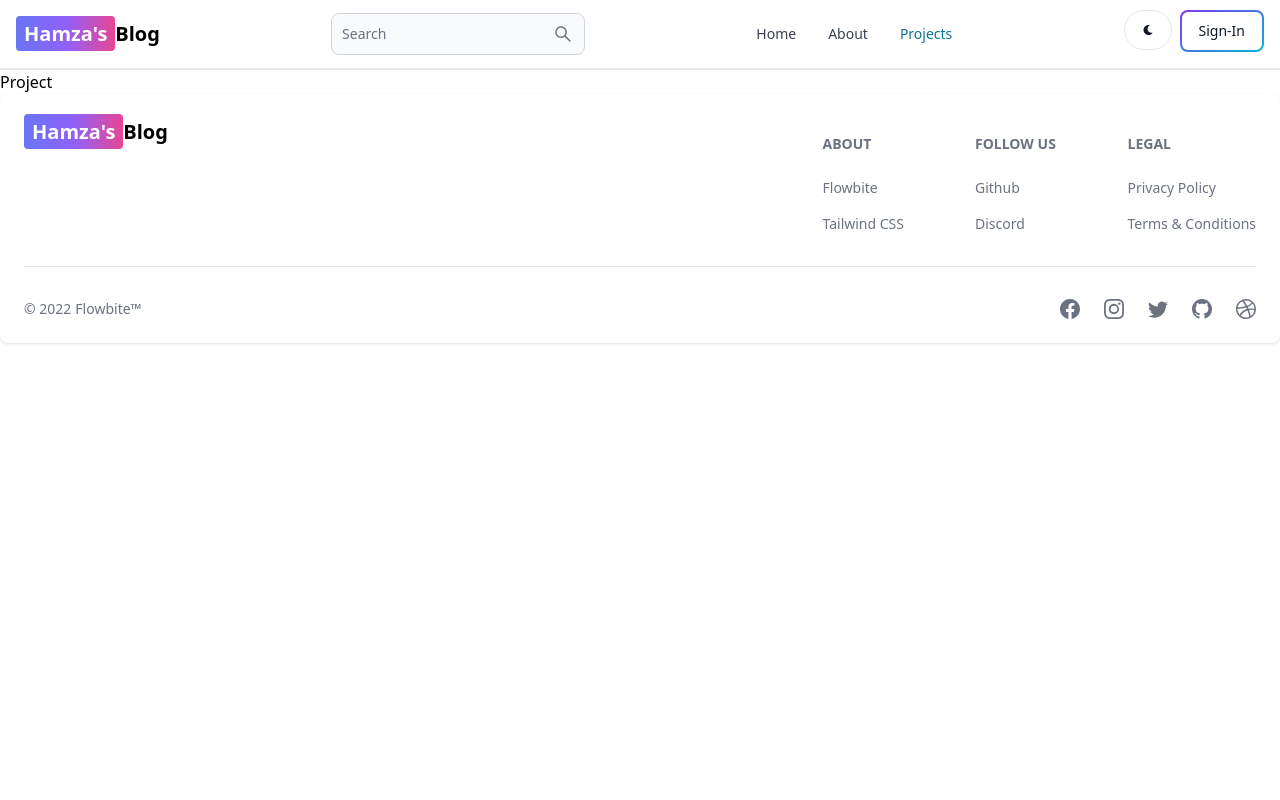
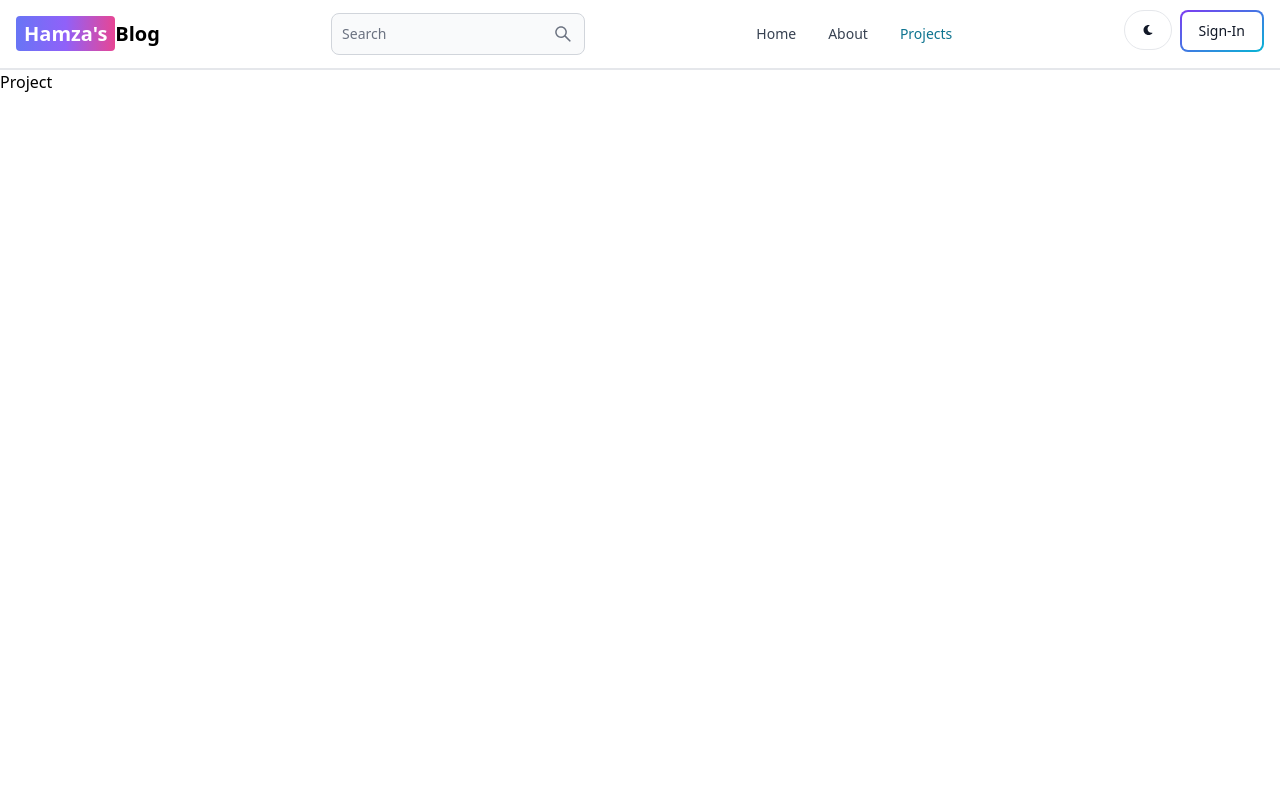
Before and after one commit to Hamza-Nayab/Blogweb, a React (Vite) app in the folder client/: page /projects in a window 1280 px wide. Shown: the top 800 px of the page. Built offline with nearby package versions, Linux system fonts and the light colour scheme.

Commit message:
min height worked

```diff
--- a/client/src/App.jsx
+++ b/client/src/App.jsx
@@ -13,7 +13,7 @@ export default function App() {
   return (
     <>
       <Header />
-
+      <div className="min-h-screen">
         <Routes>
           <Route path="/" element={<Home />} />
           <Route path="/about" element={<About />} />
@@ -22,6 +22,7 @@ export default function App() {
           <Route path="/dashboard" element={<Dashboard />} />
           <Route path="/projects" element={<Projects />} />
         </Routes>
+      </div>
 
       <Footer />
     </>
--- a/client/src/components/Footer.jsx
+++ b/client/src/components/Footer.jsx
@@ -18,7 +18,7 @@ export default function Component() {
           <div>
             <Link
               to={"/"}
-              className="self-center whitespace-nowrap text-xl sm:text-xl5 font-semibold dark:text-white"
+              className="self-center whitespace-nowrap text-xl sm:text-xl font-semibold dark:text-white"
             >
               <span className="px-2 py-1 bg-gradient-to-r from-indigo-500 via-purple-500 to-pink-500 text-white rounded">
                 Hamza's
```
Lines whose indentation alone changed are shown as unchanged.
